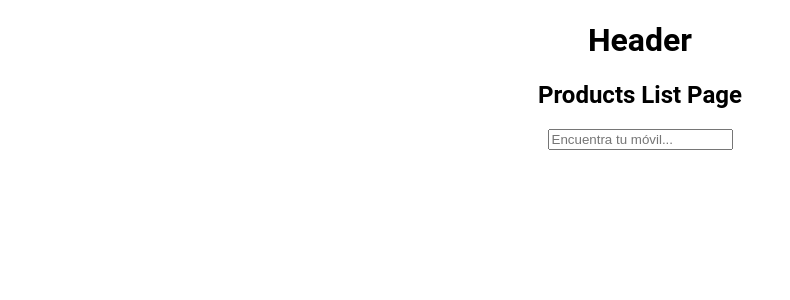
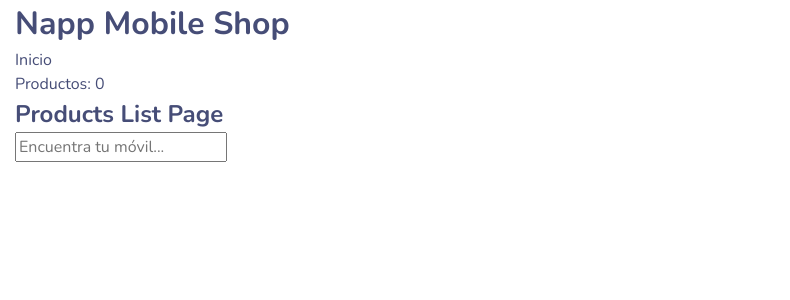
Before and after one commit to mig-code/technical-challenge-napp, a React (Create React App) app: page / in a window 1280 px wide. Shown: the top 300 px of the page, without its empty margins (0-790 px from the left). Built offline with nearby package versions, Linux system fonts and the light colour scheme.

Commit message:
:lipstick: add basic scss config

```diff
--- a/public/index.html
+++ b/public/index.html
@@ -9,12 +9,18 @@
             name="description"
             content="Technical challenge for the position of Frontend Developer at the company Napptilus"
         />
-        <link rel="apple-touch-icon" href="%PUBLIC_URL%/logo192.png" />
+
     <!--
     manifest.json provides metadata used when your web app is installed on a
     user's mobile device or desktop. See https://developers.google.com/web/fundamentals/web-app-manifest/
     -->
         <link rel="manifest" href="%PUBLIC_URL%/manifest.json" />
+        <link rel="preconnect" href="https://fonts.googleapis.com" />
+        <link rel="preconnect" href="https://fonts.gstatic.com" crossorigin />
+        <link
+            href="https://fonts.googleapis.com/css2?family=Nunito:wght@400;700&family=Roboto:wght@400;700&display=swap"
+            rel="stylesheet"
+        />
         <!--
     Notice the use of %PUBLIC_URL% in the tags above.
     It will be replaced with the URL of the `public` folder during the build.
--- a/src/core/components/app/App.css
+++ /dev/null
@@ -1,3 +0,0 @@
-.App {
-    text-align: center;
-}
--- a/src/core/components/app/App.jsx
+++ b/src/core/components/app/App.jsx
@@ -1,6 +1,6 @@
 import { Layout } from '../layout/layout';
 import { LazyRoutes } from '../routes/lazy.routes';
-import './App.css';
+import './App.scss';
 
 export function App() {
     return (
--- /dev/null
+++ b/src/core/components/app/App.scss
@@ -0,0 +1,5 @@
+.App {
+  margin: 0 auto;
+  max-width: 1250px;
+
+}
--- a/src/core/components/header/header.jsx
+++ b/src/core/components/header/header.jsx
@@ -1,7 +1,9 @@
 export function Header() {
     return (
         <header>
-            <h1>Header</h1>
+            <h1>Napp Mobile Shop</h1>
+            <p>Inicio</p>
+            <p>Productos: 0</p>
         </header>
     );
 }
--- /dev/null
+++ b/src/sass/_reset.scss
@@ -0,0 +1,72 @@
+/* RESET CSS*/
+
+/*
+1. Use a more-intuitive box-sizing model.
+*/
+*,
+*::before,
+*::after {
+    box-sizing: border-box;
+}
+/*
+2. Remove default margin
+*/
+* {
+    margin: 0;
+}
+/*
+3. Allow percentage-based heights in the application
+*/
+html,
+body {
+    height: 100%;
+}
+/*
+Typographic tweaks!
+4. Add accessible line-height
+5. Improve text rendering
+*/
+body {
+    line-height: 1.5;
+    -webkit-font-smoothing: antialiased;
+}
+/*
+6. Improve media defaults
+*/
+img,
+picture,
+video,
+canvas,
+svg {
+    display: block;
+    max-width: 100%;
+}
+/*
+7. Remove built-in form typography styles
+*/
+input,
+button,
+textarea,
+select {
+    font: inherit;
+}
+/*
+8. Avoid text overflows
+*/
+p,
+h1,
+h2,
+h3,
+h4,
+h5,
+h6 {
+    overflow-wrap: break-word;
+}
+a {
+    text-decoration: none;
+    color: white;
+}
+a:hover,
+a:visited {
+    color: white;
+}
--- /dev/null
+++ b/src/sass/_variables.scss
@@ -0,0 +1,31 @@
+$font-stack-primary: 'Nunito', sans-serif;
+$font-stack-secondary: 'Roboto', sans-serif;
+
+$font-size-small: 0.8rem;
+
+$font-size-base: 1rem;
+$font-size-h1: 2.5rem;
+$font-size-h2: 1.5rem;
+$font-size-h3: 1.25rem;
+$font-size-h4: 1rem;
+
+$font-size-mobile-base: 1rem;
+$font-size-mobile-h1: 2rem;
+$font-size-mobile-h2: 1.5rem;
+$font-size-mobile-h3: 1.25rem;
+$font-size-mobile-h4: 1rem;
+
+$color-primary: #464d77;
+$color-primary-light-1: #6f77a919;
+$color-secondary: #ec7357;
+$color-secondary-dark: #ec5431;
+$color-tertiary: #fde74c;
+$color-black: #040404;
+$color-white: #fafafa;
+
+
+$color-grey-light-1: #e1e1e1;
+$color-grey-dark-1: #adadad;
+
+$color-black-light-1: #1a1a1a;
+$color-black-light-2: #3a3a3a;
--- a/src/sass/index.scss
+++ b/src/sass/index.scss
@@ -1,4 +1,8 @@
+@use 'reset';
+@import 'variables';
+
 body {
     margin: 0;
-    font-family: 'Roboto', sans-serif;
+    font-family: $font-stack-primary;
+    color: $color-primary;
 }
```
